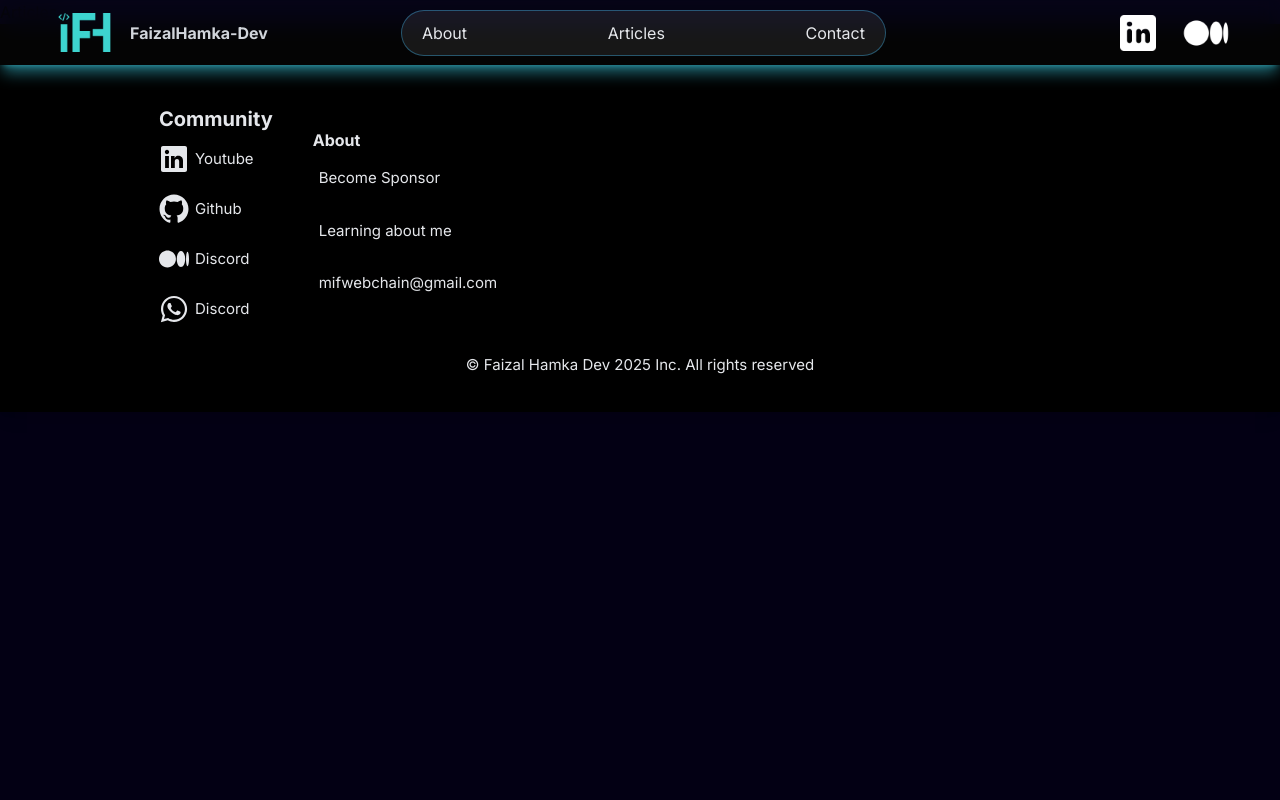
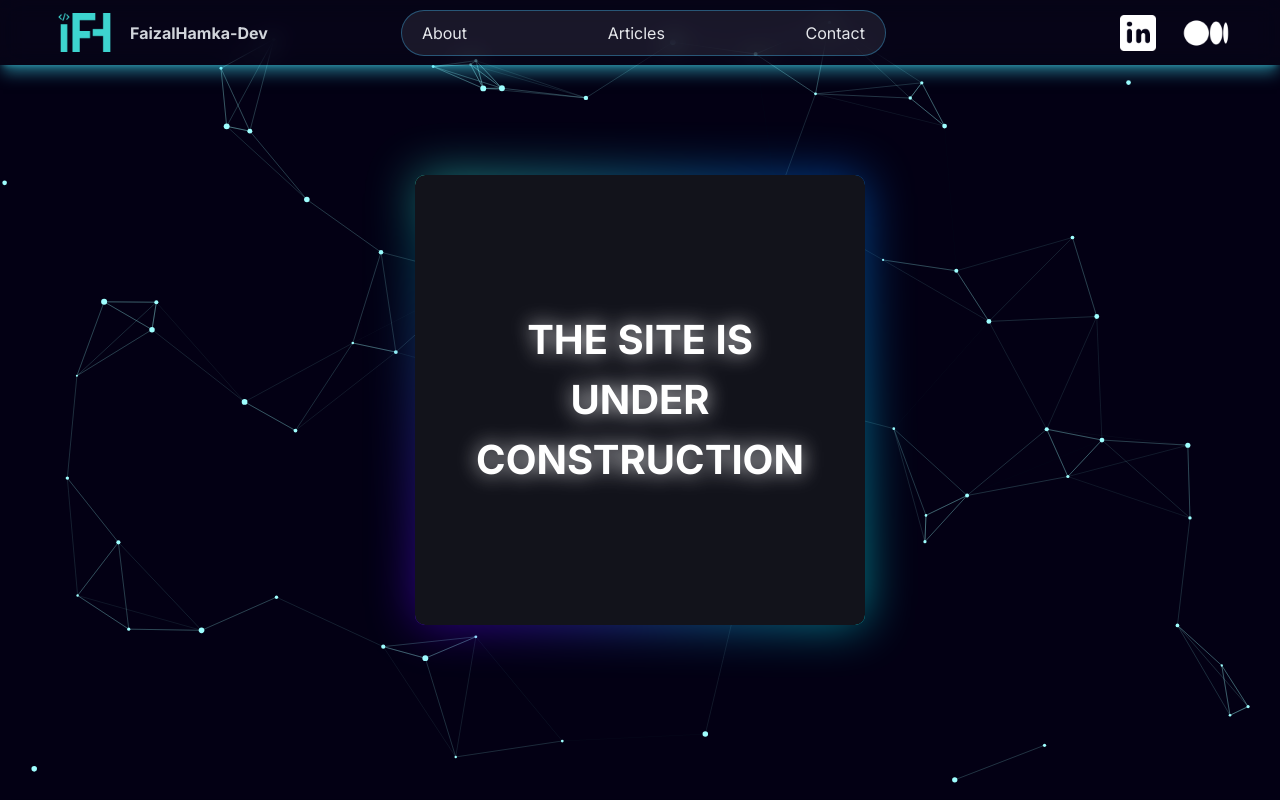
Before and after one commit to Ilham-Faizal-Hamka/portfolio-web, a Next.js app: page /articles in a window 1280 px wide. Shown: the top 800 px of the page. Built offline with nearby package versions, Linux system fonts and the light colour scheme; a web font is replaced by a local one.

Commit message:
feat: create articles page under cunstruction

```diff
--- a/package.json
+++ b/package.json
@@ -10,6 +10,7 @@
   },
   "dependencies": {
     "@heroicons/react": "^2.2.0",
+    "@tsparticles/react": "^3.0.0",
     "next": "13.5.8",
     "react": "^18",
     "react-dom": "^18",
--- a/src/app/articles/page.tsx
+++ b/src/app/articles/page.tsx
@@ -1,8 +1,17 @@
+'use client'
 import React from 'react'
+import ParticlesComponent from '../components/sub/ParticlesComponent'
 
 const Articles = () => {
   return (
-    <div>Articles</div>
+    <div className="relative flex h-screen w-full overflow-hidden items-center justify-center">
+      <div className='absolute h-full w-full z-[-1]'>
+      <ParticlesComponent/>
+      </div>
+      <div className='card flex items-center justify-center text-[40px] font-bold'>
+          <div className=" text-white text-center drop-shadow-[0_0_10px_rgba(255,255,255,0.8)]">THE SITE IS UNDER CONSTRUCTION</div>
+      </div>
+    </div>
   )
 }
 
--- a/src/app/components/sub/Linedot.tsx
+++ /dev/null
@@ -1,99 +0,0 @@
-import React, {useCallback} from 'react'
-import { Particles } from 'react-tsparticles'
-import { loadFull } from 'tsparticles'
-
-const Linedot = () => {
-  const particlesInit = useCallback(async (engine) => {
-    await loadFull(engine)
-  }, []);
-
-  const particlesLoaded = useCallback( async () => {}, [])
-  return (
-    <Particles
-    className='w-full h-full absolute translate-z-0'
-    id='tsparticles'
-    init={particlesInit}
-    loaded={particlesLoaded}
-    options={{
-      fullScreen: {
-        enable: true
-      },
-      background: {
-        color: {
-          value: '',
-        },
-      },
-      fpsLimit: 120,
-      interactivity: {
-        events: {
-          onclick: {
-            enable: false,
-            mode: 'push',
-          },
-          onHover: {
-            enable: true,
-            mode: 'repulse',
-          },
-          resize: true,
-        },
-        modes: {
-          push: {
-            quantity: 100,
-          },
-          repulse: {
-            distance: 200,
-            duration: 0.4,
-          }
-        }
-      },
-      particles: {
-        color: {
-          value: '#00BCD4'
-        },
-        links: {
-          color: '#00BCD4',
-          distance: 150,
-          enable: true,
-          opacity: 0.8,
-          width: 1,
-        },
-        collition: {
-          enable: true,
-        },
-        move: {
-          directions: 'none',
-          enable: true,
-          outModes: {
-            default: 'bounce',
-          },
-          random: false,
-          speed: 1,
-          straight: false,
-        },
-        number: {
-          density: {
-            enable: true,
-            area: 800,
-          },
-          value: 80
-        },
-        opacity: {
-          value: 0.5,
-        },
-        shape: {
-          type: 'circle'
-        },
-        size: {
-          value: {
-            min: 3,
-            max: 7
-          }
-        }
-      },
-      detectRetina: true,
-    }}
-    />
-  )
-}
-
-export default Linedot
--- /dev/null
+++ b/src/app/components/sub/ParticlesComponent.js
@@ -0,0 +1,108 @@
+import Particles, { initParticlesEngine } from "@tsparticles/react";
+import { useEffect, useMemo, useState } from "react";
+// import { loadAll } from "@/tsparticles/all"; // if you are going to use `loadAll`, install the "@tsparticles/all" package too.
+// import { loadFull } from "tsparticles"; // if you are going to use `loadFull`, install the "tsparticles" package too.
+import { loadSlim } from "@tsparticles/slim"; // if you are going to use `loadSlim`, install the "@tsparticles/slim" package too.
+// import { loadBasic } from "@tsparticles/basic"; // if you are going to use `loadBasic`, install the "@tsparticles/basic" package too.
+
+
+
+const ParticlesComponent = (props) => {
+
+  const [init, setInit] = useState(false);
+  // this should be run only once per application lifetime
+  useEffect(() => {
+    initParticlesEngine(async (engine) => {
+      // you can initiate the tsParticles instance (engine) here, adding custom shapes or presets
+      // this loads the tsparticles package bundle, it's the easiest method for getting everything ready
+      // starting from v2 you can add only the features you need reducing the bundle size
+      //await loadAll(engine);
+      //await loadFull(engine);
+      await loadSlim(engine);
+      //await loadBasic(engine);
+    }).then(() => {
+      setInit(true);
+    });
+  }, []);
+
+  const particlesLoaded = (container) => {
+    console.log(container);
+  };
+
+
+  const options = useMemo(
+    () => ({
+      background: {
+        color: {
+          value: "#030014",
+        },
+      },
+      fpsLimit: 120,
+      interactivity: {
+        events: {
+          onClick: {
+            enable: true,
+            mode: "repulse",
+          },
+          onHover: {
+            enable: true,
+            mode: 'grab',
+          },
+        },
+        modes: {
+          push: {
+            distance: 200,
+            duration: 15,
+          },
+          grab: {
+            distance: 150,
+          },
+        },
+      },
+      particles: {
+        color: {
+          value: "#9ffeff",
+        },
+        links: {
+          color: "#9ffeff",
+          distance: 150,
+          enable: true,
+          opacity: 0.3,
+          width: 1,
+        },
+        move: {
+          direction: "none",
+          enable: true,
+          outModes: {
+            default: "bounce",
+          },
+          random: true,
+          speed: 1,
+          straight: false,
+        },
+        number: {
+          density: {
+            enable: true,
+          },
+          value: 150,
+        },
+        opacity: {
+          value: 1.0,
+        },
+        shape: {
+          type: "circle",
+        },
+        size: {
+          value: { min: 1, max: 3 },
+        },
+      },
+      detectRetina: true,
+    }),
+    [],
+  );
+
+
+  return <Particles id={props.id} init={particlesLoaded} options={options} />;
+};
+
+export default ParticlesComponent;
--- a/src/app/globals.css
+++ b/src/app/globals.css
@@ -67,8 +67,50 @@
   display: none;
 }
 
-
-
 html {
   scroll-behavior: smooth;
 }
+
+.card{
+  margin: 0 auto;
+  padding: 2em;
+  width: 450px;
+  height: 450px;
+  background: #12131b;
+  text-align: center;
+  border-radius: 10px;
+  position: relative;
+}
+
+@property --angle{
+  syntax: "<angle>";
+  initial-value: 0deg;
+  inherits: false;
+}
+
+.card::after, .card::before{
+  content: '';
+  position: absolute;
+  height: 100%;
+  width: 100%;
+  background-image: conic-gradient(from var(--angle), #39FFDC, #0078FF, #00FFFF, #5D00FF, #008B8B);
+  top: 50%;
+  left: 50%;
+  translate: -50% -50%;
+  z-index: -1;
+  padding: 3px;
+  border-radius: 10px;
+  animation: 3s spin linear infinite;
+}
+.card::before{
+  filter: blur(1.5rem);
+  opacity: 0.5;
+}
+@keyframes spin{
+  from{
+    --angle: 0deg;
+  }
+  to{
+    --angle: 360deg;
+  }
+}
```
Also changed, not shown: 1 other file (tests, documents, lock files or other folders).
